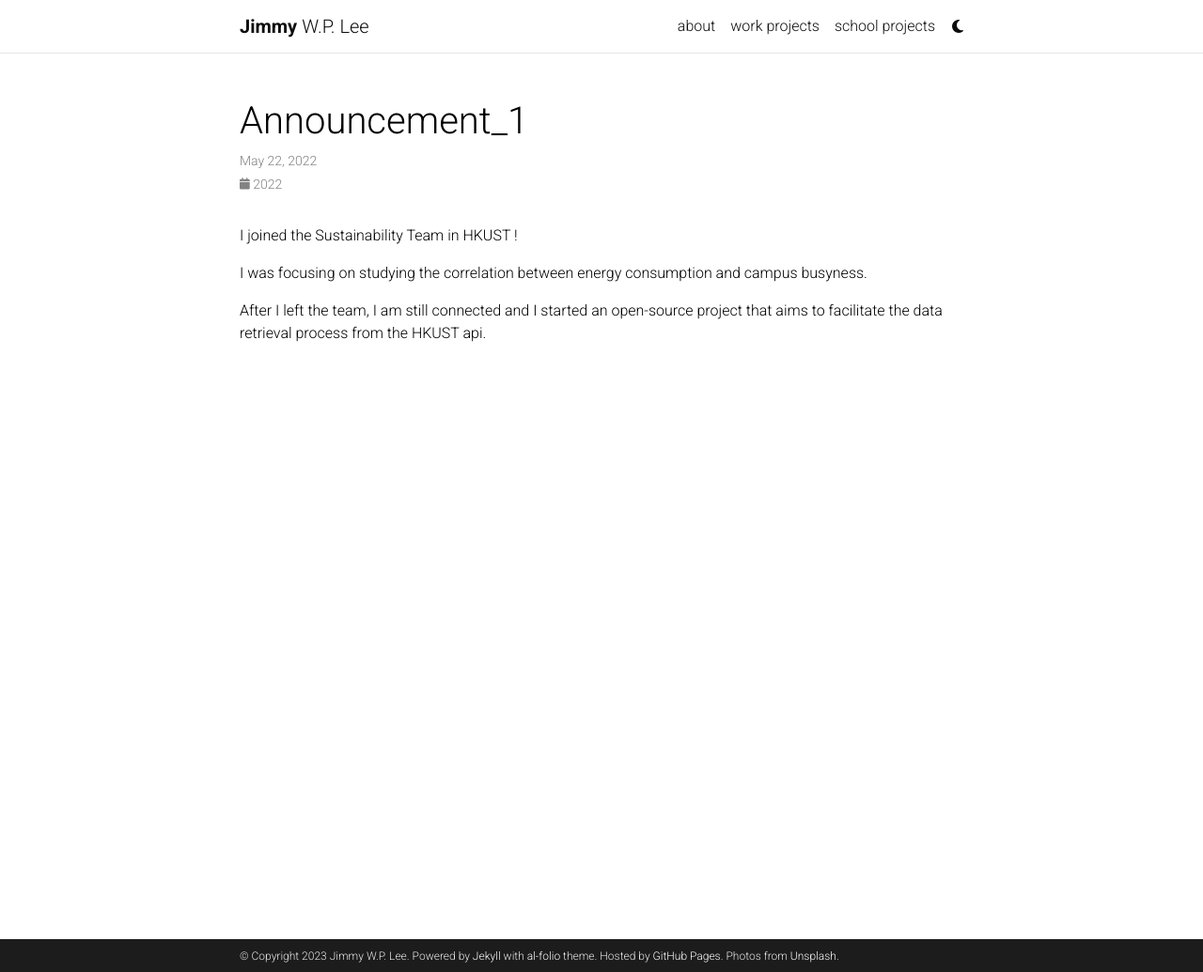
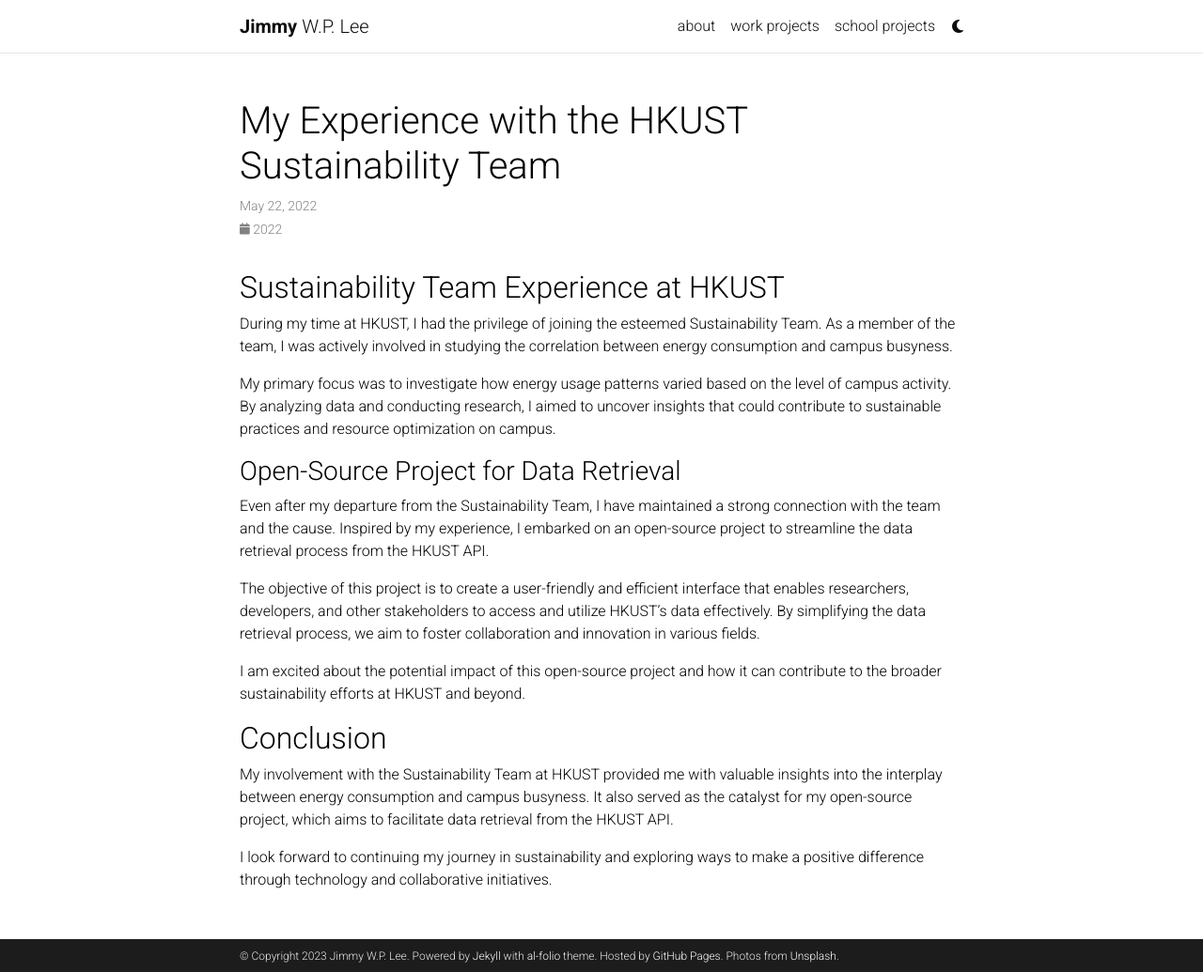
Before and after one commit to j4M0Fj1MMy/j4M0Fj1MMy.github.io, a Jekyll site: the page built from _news/announcement_1.md, in a window 1280 px wide and 1035 px high. Shown: the whole window at 94% size. Built offline with Jekyll 4.4.1, drawn with Linux system fonts in a browser that asks for light colours; comment, search, counter and statistics services are not loaded; a style sheet for code colours, icons or effects is not loaded.

Commit message:
update again

```diff
--- a/_news/announcement_1.md
+++ b/_news/announcement_1.md
@@ -1,12 +1,27 @@
 ---
 layout: post
+title: My Experience with the HKUST Sustainability Team
 date: 2022-05-22
 inline: false
 related_posts: false
 ---
 
-I joined the Sustainability Team in HKUST !
+## Sustainability Team Experience at HKUST
 
-I was focusing on studying the correlation between energy consumption and campus busyness.
+During my time at HKUST, I had the privilege of joining the esteemed Sustainability Team. As a member of the team, I was actively involved in studying the correlation between energy consumption and campus busyness.
 
-After I left the team, I am still connected and I started an open-source project that aims to facilitate the data retrieval process from the HKUST api.
+My primary focus was to investigate how energy usage patterns varied based on the level of campus activity. By analyzing data and conducting research, I aimed to uncover insights that could contribute to sustainable practices and resource optimization on campus.
+
+### Open-Source Project for Data Retrieval
+
+Even after my departure from the Sustainability Team, I have maintained a strong connection with the team and the cause. Inspired by my experience, I embarked on an open-source project to streamline the data retrieval process from the HKUST API.
+
+The objective of this project is to create a user-friendly and efficient interface that enables researchers, developers, and other stakeholders to access and utilize HKUST's data effectively. By simplifying the data retrieval process, we aim to foster collaboration and innovation in various fields.
+
+I am excited about the potential impact of this open-source project and how it can contribute to the broader sustainability efforts at HKUST and beyond.
+
+## Conclusion
+
+My involvement with the Sustainability Team at HKUST provided me with valuable insights into the interplay between energy consumption and campus busyness. It also served as the catalyst for my open-source project, which aims to facilitate data retrieval from the HKUST API.
+
+I look forward to continuing my journey in sustainability and exploring ways to make a positive difference through technology and collaborative initiatives.
```
Also changed, not shown: _pages/about.md (+4 -4 lines).
